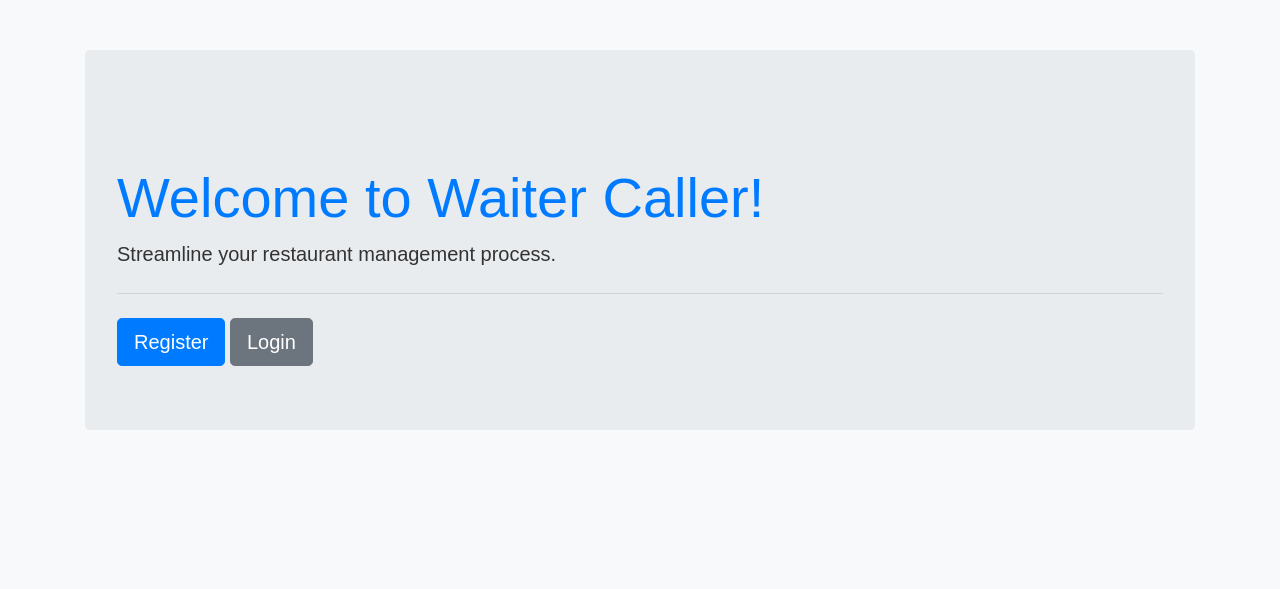
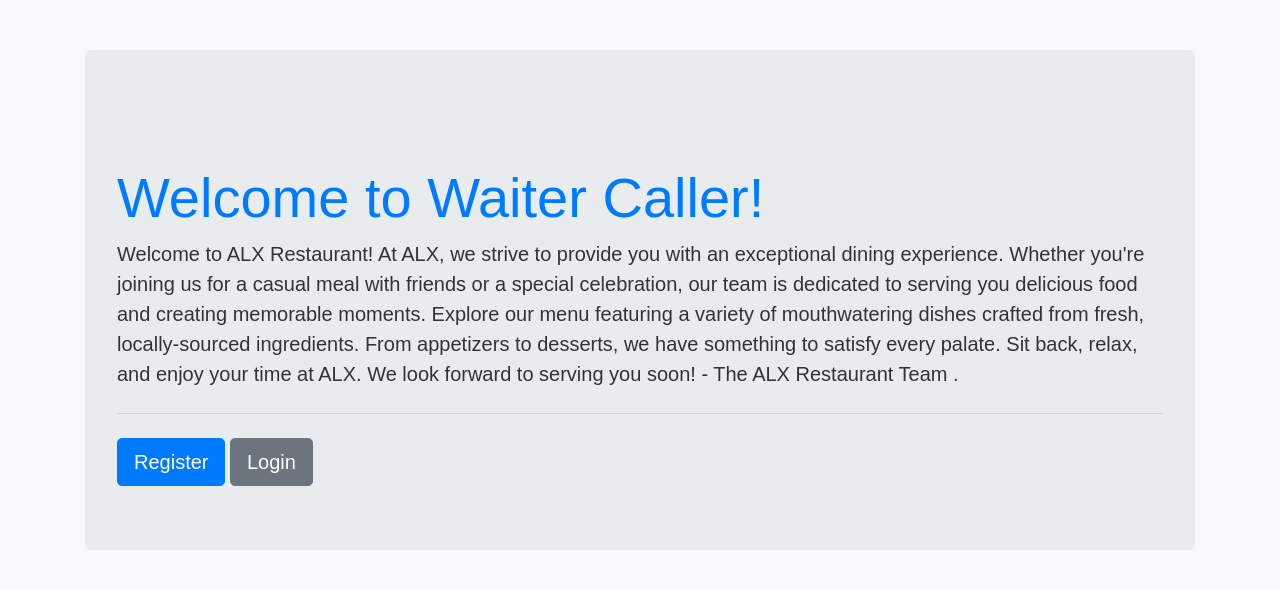
Before and after one commit to Xframex/WAITER_CALLER, a Flask app: page / in a window 1280 px wide. Shown: the part 56-645 px from the top of the page. Run offline with Flask 3, Linux system fonts and the light colour scheme; some libraries are stand-ins or nearby versions.

Commit message:
Update home page with ALX Restaurant welcome message

```diff
--- a/templates/home.html
+++ b/templates/home.html
@@ -5,7 +5,16 @@
 {% block content %}
 <div class="jumbotron">
     <h1 class="display-4">Welcome to Waiter Caller!</h1>
-    <p class="lead">Streamline your restaurant management process.</p>
+    <p class="lead">Welcome to ALX Restaurant!
+
+        At ALX, we strive to provide you with an exceptional dining experience. Whether you're joining us for a casual meal with friends or a special celebration, our team is dedicated to serving you delicious food and creating memorable moments.
+
+        Explore our menu featuring a variety of mouthwatering dishes crafted from fresh, locally-sourced ingredients. From appetizers to desserts, we have something to satisfy every palate.
+
+        Sit back, relax, and enjoy your time at ALX. We look forward to serving you soon!
+
+        - The ALX Restaurant Team
+        .</p>
     <hr class="my-4">
     <a class="btn btn-primary btn-lg" href="{{ url_for('register') }}" role="button">Register</a>
     <a class="btn btn-secondary btn-lg" href="{{ url_for('login') }}" role="button">Login</a>
```
